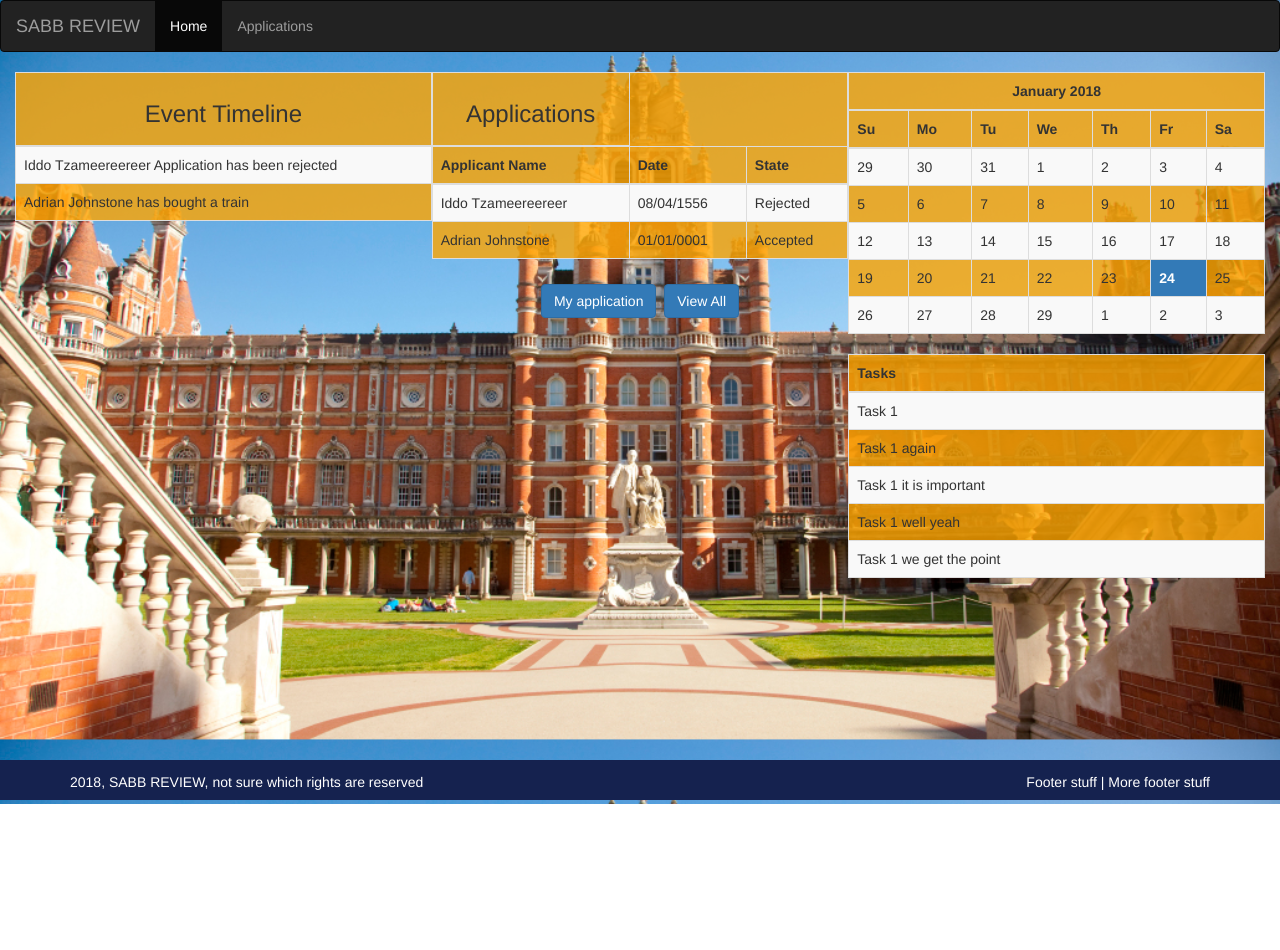
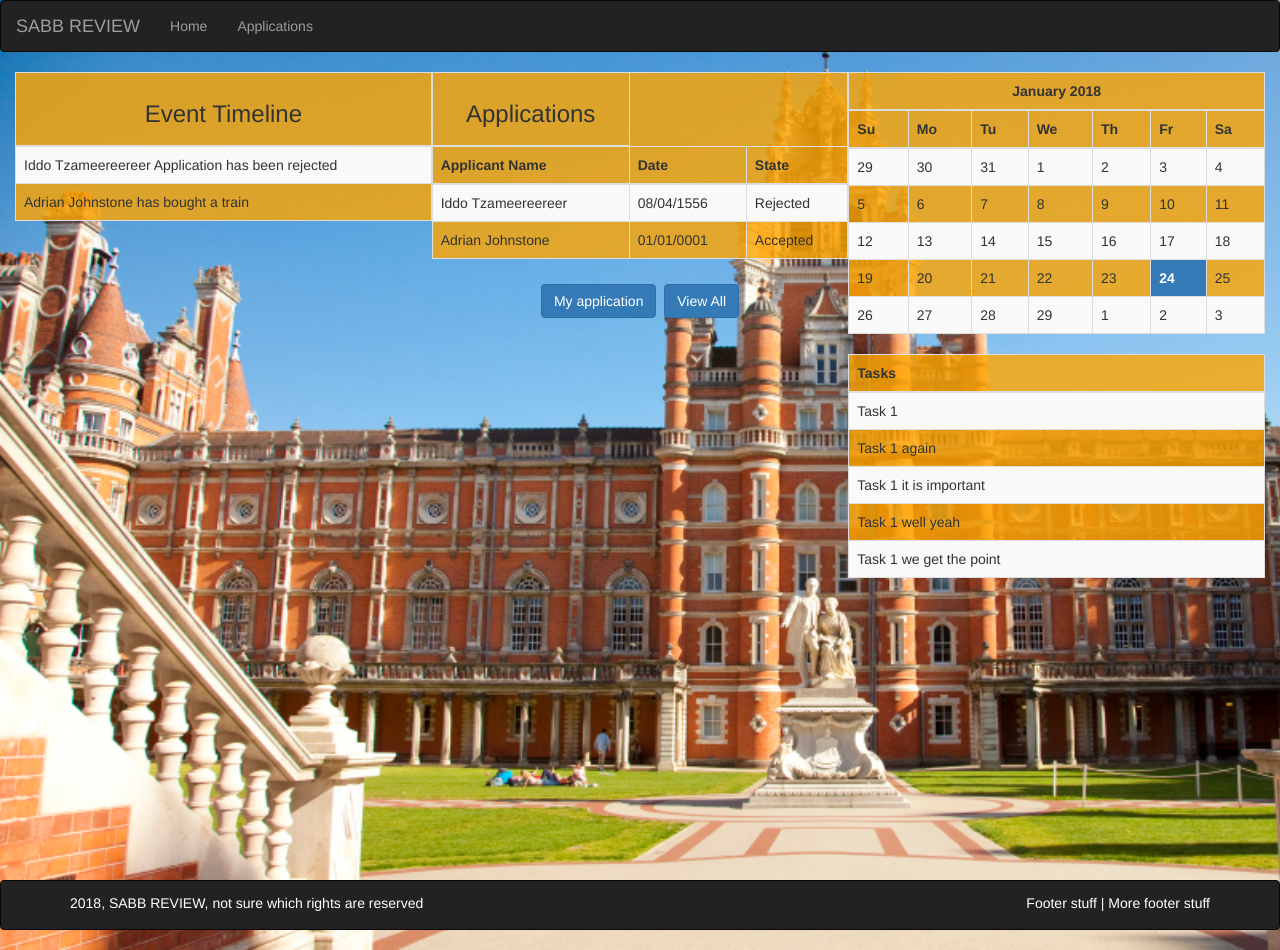
Before and after one commit to dtlight/Sabb.Review, a plain HTML site: page src/main/resources/static/portal.html in a window 1280 px wide. Before the commit the page ends 804 px from the top, so only its background shows below. Drawn offline with nearby package versions, Linux system fonts and the light colour scheme.

Commit message:
Changed the css and html in portal and application to load header and footer properly.

```diff
--- a/src/main/resources/static/footer.html
+++ b/src/main/resources/static/footer.html
@@ -1,5 +1,5 @@
 
-<div class="footer" style="background-color:#15224f; position:absolute; bottom:0; width:100%; height:40px;">
+<nav class="navbar navbar-toggleable-md navbar-light bg-faded navbar-inverse fixed-bottom">
     <div class="container">
         <div class="row">
             <div class="col-xs-12 col-sm-6 col-md-6 col-lg-6">
@@ -14,4 +14,4 @@
             </div>
         </div>
     </div>
-</div>
+</nav>
--- a/src/main/resources/static/navbar.html
+++ b/src/main/resources/static/navbar.html
@@ -1,11 +1,11 @@
 <nav class="navbar navbar-toggleable-md navbar-light bg-faded navbar-inverse fixed-top">
         <div class="container-fluid">
                 <div class="navbar-header">
-                <div class="navbar-brand">SABB REVIEW</div>
+                        <div class="navbar-brand">SABB REVIEW</div>
                 </div>
                 <ul class="nav navbar-nav">
-                <li class="active"><a href="">Home</a></li>
-                <li><a href="editapplicationstatic.html">Applications</a></li>
+                        <li><a href="portal.html">Home</a></li>
+                        <li><a href="editapplicationstatic.html">Applications</a></li>
                 </ul>
-            </div>
+        </div>
 </nav>
--- a/src/main/resources/static/portal.html
+++ b/src/main/resources/static/portal.html
@@ -8,7 +8,7 @@
         <link rel="shortcut icon" href="images/favicon.ico">
 
         <!-- Latest compiled and minified CSS -->
-        <link rel="stylesheet" href="https://maxcdn.bootstrapcdn.com/bootstrap/3.3.7/css/bootstrap.min.css">
+        <link rel="stylesheet" href="https://maxcdn.bootstrapcdn.com/bootstrap/3.3.7/css/bootstrap.min.css"/>
         <!-- jQuery library -->
         <script src="https://ajax.googleapis.com/ajax/libs/jquery/3.2.1/jquery.min.js"></script>
         <!-- Latest compiled JavaScript -->
@@ -18,7 +18,7 @@
     </head>
     <body style="background:url('images/background_rhul.jpg'); background-size:cover;">
         <div id="navigation"></div>
-        <div class="container-fluid">
+        <div class="container-fluid" style="padding-bottom: 22%;">
             <div class="col-sm-4">
                 <div class="row">
                     <table id="timeline" class="table table-bordered table-striped" style="background:rgba(255, 166, 0, 0.8)">
```
Also changed, not shown: src/main/resources/static/editapplicationstatic.html (+3 -3 lines).
